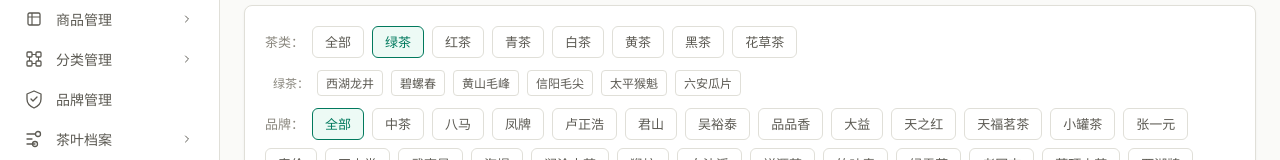
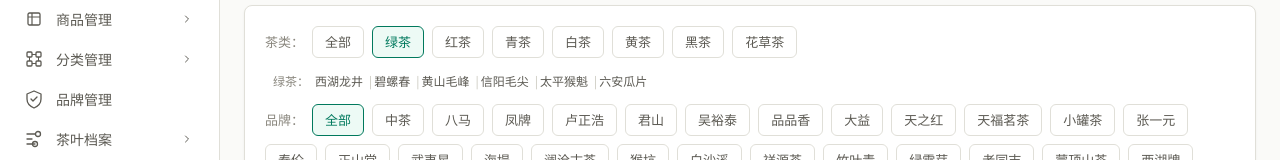
Before and after one commit to zsdxtw/dcbztea-buddy, a React (Vite) app: page /product/product-manage-tea in a window 1280 px wide. Both pictures are taken after a click on the button "绿茶". Shown: the part 166-326 px from the top of the page. Built offline with nearby package versions, Linux system fonts and the light colour scheme.

Commit message:
feat: 拉取并理解项目文件
Co-authored-by: traeagent <traeagent@users.noreply.github.com>

```diff
--- a/src/pages/product/ProductManageTea.tsx
+++ b/src/pages/product/ProductManageTea.tsx
@@ -493,26 +493,23 @@ export default function ProductManageTea() {
                 const l2Node = teaCategoryData.children?.find(c => c.name === catName);
                 if (!l2Node?.children || l2Node.children.length === 0) return null;
                 return (
-                  <div key={catName} style={{ display: 'flex', alignItems: 'center', gap: 'var(--space-2)', marginBottom: '4px', flexWrap: 'wrap' }}>
-                    <span style={{ fontSize: 'var(--text-xs)', color: 'var(--color-neutral-500)', fontWeight: 'var(--font-medium)', flexShrink: 0 }}>{catName}：</span>
-                    {l2Node.children.map(c => (
-                      <button
-                        key={c.id}
+                  <div key={catName} style={{ display: 'flex', alignItems: 'center', gap: 'var(--space-1)', marginBottom: '4px', flexWrap: 'wrap' }}>
+                    <span style={{ fontSize: 'var(--text-xs)', color: 'var(--color-neutral-500)', fontWeight: 'var(--font-medium)', flexShrink: 0, marginRight: '2px' }}>{catName}：</span>
+                    {l2Node.children.map((c, i) => (
+                      <span key={c.id} style={{ display: 'inline-flex', alignItems: 'center', fontSize: 'var(--text-xs)' }}>
+                        {i > 0 && <span style={{ color: 'var(--color-neutral-300)', margin: '0 2px' }}>|</span>}
+                        <span
                           onClick={() => handleL3Toggle(c.name)}
                           style={{
-                          padding: '1px 8px',
-                          borderRadius: 'var(--radius-sm)',
-                          border: `1px solid ${l3Filter.has(c.name) ? 'var(--color-module-current-base)' : 'var(--color-neutral-200)'}`,
-                          background: l3Filter.has(c.name) ? 'var(--color-module-current-lightest)' : 'var(--color-neutral-0)',
+                            cursor: 'pointer',
                             color: l3Filter.has(c.name) ? 'var(--color-module-current-base)' : 'var(--color-neutral-600)',
-                          cursor: 'pointer',
-                          fontSize: 'var(--text-xs)',
-                          transition: 'var(--transition-fast)',
-                          whiteSpace: 'nowrap',
+                            fontWeight: l3Filter.has(c.name) ? 'var(--font-semibold)' : 'normal',
+                            transition: 'color var(--transition-fast)',
                           }}
                         >
                           {c.name}
-                      </button>
+                        </span>
+                      </span>
                     ))}
                   </div>
                 );
```
Lines whose indentation alone changed are shown as unchanged.
